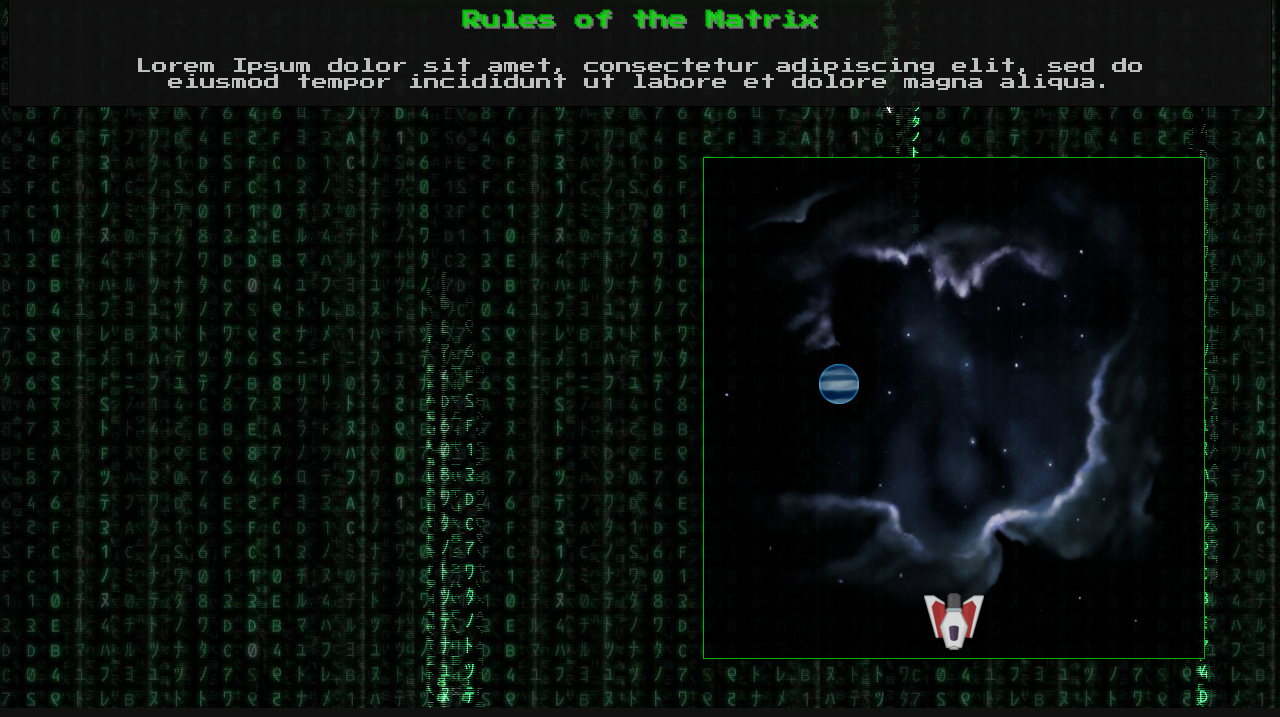
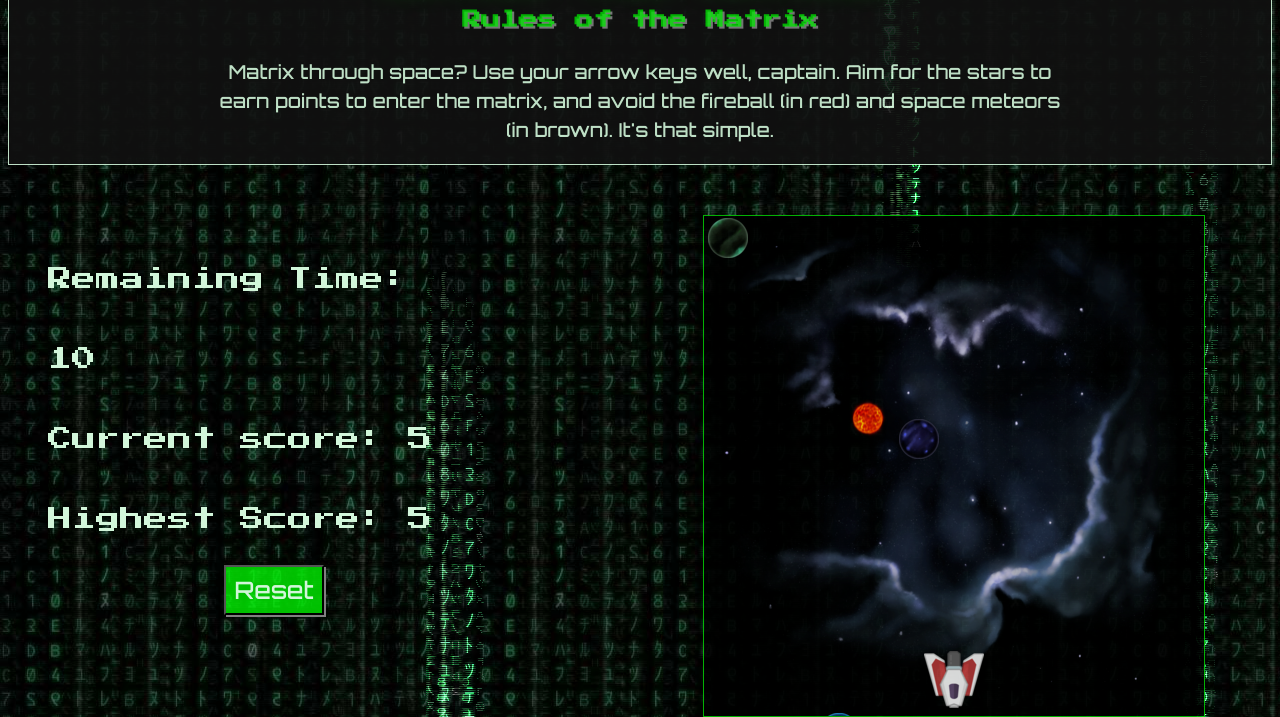
Before and after one commit to Phongdho/canvas-game, a plain HTML site: page index.html in a window 1280 px wide. Shown: the part 92-809 px from the top of the page. Drawn offline with Linux system fonts and the light colour scheme.

Commit message:
additional js functionality added and additional styling

```diff
--- a/game.js
+++ b/game.js
@@ -12,9 +12,10 @@ let spaceImage, heroImage, mercuryImage, plutoImage, saturnImage, fireballImage,
 
 //Set initial state
 let score = 0;
+let highScore = localStorage.getItem("userhighscore") || 0;
 let gameState = {
     isOver: false,
-    count: 1,
+    count: 15,
 };
 //Load game components images
 function loadImage() {
@@ -67,16 +68,16 @@ let heroX = (canvasWidth/2) - 30;
 let heroY = canvasHeight - 65;
 
 let mercuryX = Math.floor(Math.random() * (canvasWidth - 40));
-let mercuryY = 0;
+let mercuryY = -100;
 
 let plutoX = Math.floor(Math.random() * (canvasWidth - 40));
 let plutoY = 0;
 
 let saturnX = Math.floor(Math.random() * (canvasWidth - 40));
-let saturnY = 0;
+let saturnY = -50;
 
 let fireballX = Math.floor(Math.random() * (canvasWidth - 40));
-let fireballY = 0;
+let fireballY = -20;
 
 let meteorX = Math.floor(Math.random() * (canvasWidth - 40));
 let meteorY = 0;
@@ -103,6 +104,16 @@ function draw() {
     }
     if (meteorReady) {
         ctx.drawImage(meteorImage, meteorX, meteorY);
+    }
+
+    document.getElementById("timeArea").innerHTML = `Remaining Time: ${gameState.count}`;
+    document.getElementById("scoreArea").innerHTML = `Current score: ${score}`;
+    document.getElementById("highscoreArea").innerHTML = `Highest Score: ${highScore}`;
+
+    if (gameState.isOver == true) {
+        ctx.font = "25px 'Press Start 2P', cursive";
+        ctx.fillStyle = "#D2F6DA";
+        ctx.fillText(`Game Over`, 150, 250);
     }
 };
 
@@ -139,31 +150,31 @@ let update = function () {
     if (keyPressed['ArrowRight']) {
         heroX += 5;
     }
-    mercuryY += 2.5;
-    plutoY += 2;
+    mercuryY += 3;
+    plutoY += 3;
     saturnY += 2;
     fireballY += 2.5;
     meteorY += 2.5;
 
-    if (mercuryX === canvasHeight) {
-        mercuryX = Math.floor(Math.random() * (canvasWidth - 40));
-        mercuryY = 0;
+    if (mercuryY === canvasHeight) {
+        mercuryX = Math.floor(Math.random() * (canvasWidth - 42));
+        mercuryY = -100;
     }
-    else if (plutoX === canvasHeight) {
-        plutoX = Math.floor(Math.random() * (canvasWidth - 40));
+    else if (plutoY === canvasHeight) {
+        plutoX = Math.floor(Math.random() * (canvasWidth - 41));
         plutoY = -20;
     }
-    else if (saturnX === canvasHeight) {
-        saturnX = Math.floor(Math.random() * (canvasWidth - 40));
+    else if (saturnY === canvasHeight) {
+        saturnX = Math.floor(Math.random() * (canvasWidth - 44));
         saturnY = -50;
     }
-    else if (fireballX === canvasHeight) {
-        fireballX = Math.floor(Math.random() * (canvasWidth - 40));
-        fireballY = 0;
+    else if (fireballY === canvasHeight) {
+        fireballX = Math.floor(Math.random() * (canvasWidth - 50));
+        fireballY = -50;
     }
-    else if (meteorX === canvasHeight) {
-        meteorX = Math.floor(Math.random() * (canvasWidth - 40));
-        meteorY = 0;
+    else if (meteorY === canvasHeight) {
+        meteorX = Math.floor(Math.random() * (canvasWidth - 44));
+        meteorY = -50;
     }
     //Conditions to move hero in the canvas in the opposite directions if hero is moved beyond canvas;
     else if (heroX > canvasWidth) {
@@ -180,43 +191,43 @@ let update = function () {
     }
     //Touching conditions between hero object and others in the matrix
     if (
-        heroX <= mercuryX + 40 &&
-        heroX >= mercuryX - 60 &&
-        heroY <= mercuryY + 40 &&
-        heroY >= mercuryY - 60
+        heroX <= (mercuryX + 40) &&
+        mercuryX <= (heroX + 60) &&
+        heroY <= (mercuryY + 40) &&
+        mercuryY <= (heroY + 60)
     ) {
         mercuryX = Math.floor(Math.random() * (canvasWidth - 40));
-        mercuryY = 0;
+        mercuryY = -20;
         score += 5;
     }
     else if (
-        heroX <= saturnX + 40 &&
-        heroX >= saturnX - 60 &&
-        heroY <= saturnY + 40 &&
-        heroY >= saturnY - 60
+        heroX <= (saturnX + 40) &&
+        saturnX <= (heroX + 60) &&
+        heroY <= (saturnY + 40) &&
+        saturnY <= (heroY + 60)
     ) {
         saturnX = Math.floor(Math.random() * (canvasWidth - 40));
-        saturnY = 0;
+        saturnY = -50;
         score += 5;
     }
     else if (
-        heroX <= plutoX + 40 &&
-        heroX >= plutoX - 60 &&
-        heroY <= plutoY + 40 &&
-        heroY >= plutoY - 60
+        heroX <= (plutoX + 40) &&
+        plutoX <= (heroX + 60) &&
+        heroY <= (plutoY + 40) &&
+        plutoY <= (heroY + 60)
     ) {
         plutoX = Math.floor(Math.random() * (canvasWidth - 40));
-        plutoY = 0;
+        plutoY = -10;
         score += 5;
     }
     else if (
-        heroX <= meteorX + 40 &&
-        heroX >= meteorX - 60 &&
-        heroY <= meteorY + 40 &&
-        heroY >= meteorY - 60
+        heroX <= (meteorX + 40) &&
+        meteorX <= (heroX + 60) &&
+        heroY <= (meteorY + 40) &&
+        meteorY <= (heroY + 60)
     ) {
         gameState.isOver = true;
-        gameState.count += 1;
+        gameState.count = 0;
         //Hide all the components on canvas
         heroReady = false;
         mercuryReady = false;
@@ -226,13 +237,13 @@ let update = function () {
         meteorReady = false;
     }
     else if (
-        heroX <= fireballX + 40 &&
-        heroX >= fireballX - 60 &&
-        heroY <= fireballY + 40 &&
-        heroY >= fireballY - 60
+        heroX <= (fireballX + 40) &&
+        fireballX <= (heroX + 60) &&
+        heroY <= (fireballY + 40) &&
+        fireballY <= (heroY + 60)
     ) {
         gameState.isOver = true;
-        gameState.count += 1;
+        gameState.count = 0;
         //Hide all the components on canvas
         heroReady = false;
         mercuryReady = false;
@@ -241,8 +252,11 @@ let update = function () {
         fireballReady = false;
         meteorReady = false;
     }
+    if (score > highScore) {
+        highScore = score;
+        localStorage.setItem("userhighscore", highScore);
+    }
 };
-
 
 //Main function
 function main() {
@@ -253,10 +267,26 @@ function main() {
     requestAnimationFrame(main);
 }
 
+//Setting time for each round
+let timeCount = function() {
+    gameState.count --
+    if (gameState.count < 0) {
+        clearInterval(timeCount);
+        gameState.isOver = true;
+        gameState.count = 0;
+        heroReady = false;
+        mercuryReady = false;
+        saturnReady = false;
+        plutoReady = false;
+        fireballReady = false;
+        meteorReady = false;
+    }
+};
+
+setInterval(timeCount, 1000);
 loadImage();
 setKeyBoardListeners();
 main();
-
 
 var w = window;
 requestAnimationFrame =
@@ -264,3 +294,55 @@ requestAnimationFrame =
   w.webkitRequestAnimationFrame ||
   w.msRequestAnimationFrame ||
   w.mozRequestAnimationFrame;
+
+function reset() {
+    gameState.isOver = false;
+    gameState.count = 15;
+    score = 0;
+    heroReady = true;
+    mercuryReady = true;
+    saturnReady = true;
+    plutoReady = true;
+    fireballReady = true;
+    meteorReady = true;
+    //Setting back initial positions of the elements
+    heroX = (canvasWidth/2) - 30;
+    heroY = canvasHeight - 65;
+
+    mercuryX = Math.floor(Math.random() * (canvasWidth - 40));
+    mercuryY = -100;
+
+    plutoX = Math.floor(Math.random() * (canvasWidth - 40));
+    plutoY = 0;
+
+    saturnX = Math.floor(Math.random() * (canvasWidth - 40));
+    saturnY = -50;
+
+    fireballX = Math.floor(Math.random() * (canvasWidth - 40));
+    fireballY = -20;
+
+    meteorX = Math.floor(Math.random() * (canvasWidth - 40));
+    meteorY = 0;
+}
+
+//Input function
+function closeForm(element) {
+    document.getElementById(element).style.display = "none";
+}
+function matrixInput () {
+    let matrixName = document.getElementById("playerName").value;
+    let matrixLabel = document.getElementById("inputTitle");
+
+    if (matrixName === "") {
+        matrixLabel.innerHTML = "Matrix name is...";
+        return;
+    }
+    let matrix = document.getElementById("inputTitle");
+    matrix.innerHTML = "Bonjour " + matrixName;
+    closeForm("input-container");
+    main();
+}
+
+function submit() {
+    matrixInput();
+}
--- a/index.html
+++ b/index.html
@@ -12,10 +12,18 @@
         <h1 class="header-text">Enter the Matrix</h1>
         <div id="instruction">
           <h3>Rules of the Matrix</h3>
-          <p>Lorem Ipsum dolor sit amet, consectetur adipiscing elit, sed do eiusmod tempor incididunt ut labore et dolore magna aliqua.</p>
+          <p id="instruction-txt">Matrix through space? Use your arrow keys well, captain. Aim for the stars to earn points to enter the matrix, and avoid the fireball (in red) and space meteors (in brown). It's that simple.</p>
         </div>
         </div>
     </section>
+    <section id="section2">
+      <ul style="list-style-type:none;">
+        <li id="timeArea"></li>
+        <li id="scoreArea"></li>
+        <li id="highscoreArea"></li>
+      </ul>
+    </section>
+    <button id="reset-button" onclick="reset()">Reset</button>
     <canvas id="gameCanvas"></canvas>
     <script src="game.js"></script>
   </body>
--- a/style.css
+++ b/style.css
@@ -1,4 +1,5 @@
 @import url('https://fonts.googleapis.com/css2?family=Press+Start+2P&display=swap');
+@import url('https://fonts.googleapis.com/css2?family=Orbitron:wght@500&display=swap');
 
 @-webkit-keyframes waterfall {
 	from {
@@ -19,6 +20,8 @@ html {
 body {
     height: 100%;
     position: relative;
+    color: rgb(210,246,218);
+    z-index: 1;
 }
 
 #section1 {
@@ -59,9 +62,25 @@ body {
 }
 #intruction, p {
     padding-top: 10px;
-    color: lightgray;
-    font-size: 1rem;
+    color: rgb(210,246,218);
+    letter-spacing: 2;
+    line-height: 1.5;
+    font-size: 1.2rem;
     text-shadow: none;
+    font-family: 'Orbitron', sans-serif;
+    padding-left: 100px;
+    padding-right: 100px;
+}
+
+#section2 {
+    position: absolute;
+    transform: translateY(50px);
+    right: 65%;
+    font-size: 1.5rem;
+}
+
+#secion2, li {
+    line-height: 5rem;
 }
 
 #gameCanvas {
@@ -72,3 +91,22 @@ body {
     background-color: #111;
     opacity: 0.9;
 }
+
+#reset-button {
+    position: absolute;
+    transform: translateY(400px);
+    right: 75%;
+    width: 100px;
+    height: 50px;
+    font-family: 'Orbitron';
+    background-color: rgba(0,255,0,0.75);
+    box-shadow: 2px 2px gray;
+    color: rgb(210,246,218);
+    font-size: 1.5rem;
+    opacity: 1;
+    cursor: pointer;
+}
+
+#reset-button:hover {
+    color: black;
+}
```
